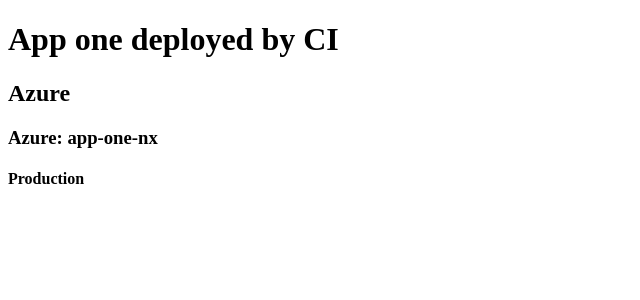
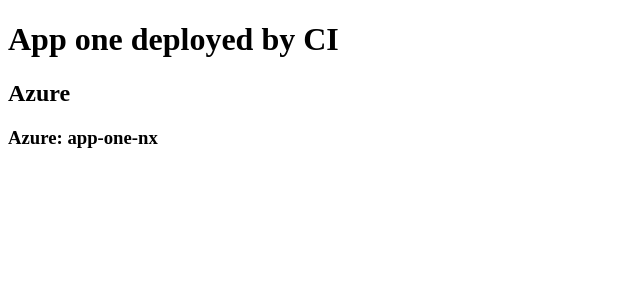
Before and after one commit to joaoantunes87/nx-ci, a React (Vite) app in the folder apps/app-one/: page /app in a window 1280 px wide. Shown: the top 300 px of the page, without its empty margins (0-640 px from the left). Built offline with nearby package versions, Linux system fonts and the light colour scheme.

Commit message:
Azure cleanup

```diff
--- a/apps/app-one/src/app/app.tsx
+++ b/apps/app-one/src/app/app.tsx
@@ -4,7 +4,6 @@
       <h1>App one deployed by CI</h1>
       <h2>Azure</h2>
       <h3>Azure: app-one-nx</h3>
-      <h4>Production</h4>
     </div>
   );
 }
```
